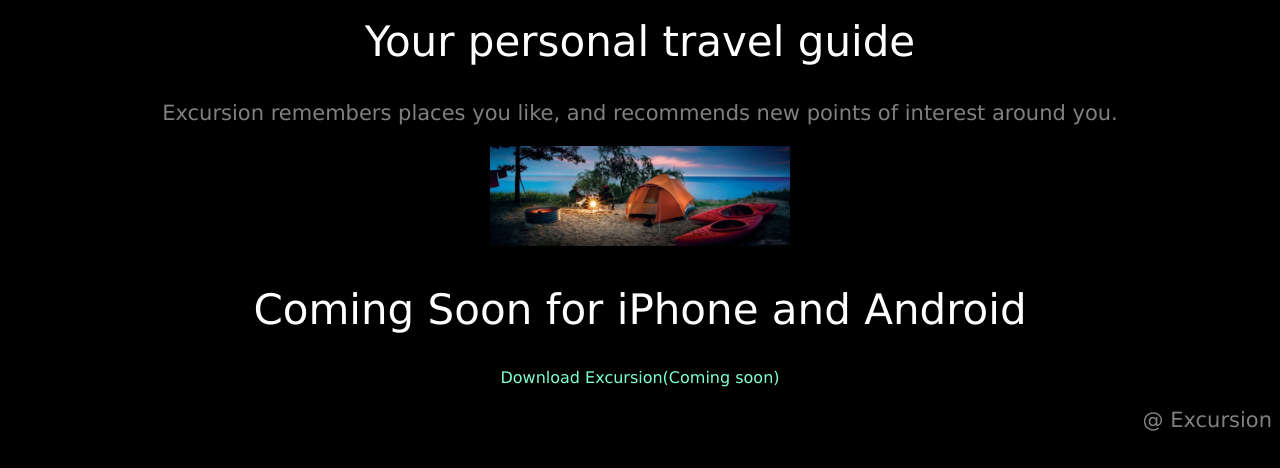
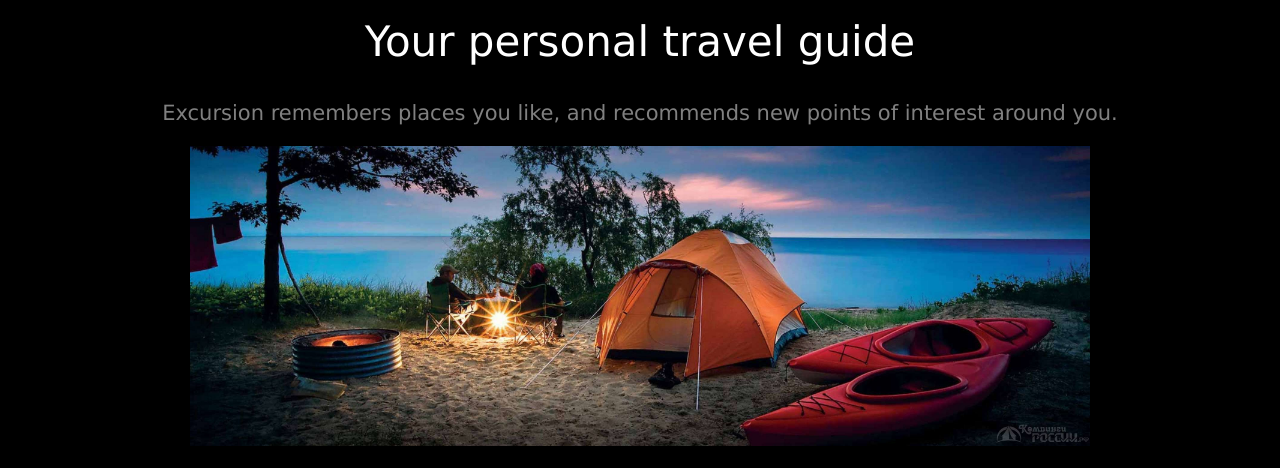
Before and after one commit to COLDF1RE/site3, a plain HTML site: page index.html in a window 1280 px wide. Shown: the part 332-800 px from the top of the page. Drawn offline with Linux system fonts and the light colour scheme.

Commit message:
Update index.html

```diff
--- a/index.html
+++ b/index.html
@@ -12,7 +12,7 @@
 
         <h2>Your personal travel guide</h2>
         <p>Excursion remembers places you like, and recommends new points of interest around you.</p>
-        <img src="./resources/image/f6a7ff07699e1f35c1036c38484181ec.jpg" width="300" height="100"/>
+        <img src="./resources/image/f6a7ff07699e1f35c1036c38484181ec.jpg" width="900" height="300"/>
 
         <h2>Coming Soon for iPhone and Android</h2>
             <p class="download">Download Excursion(Coming soon)</p>
```
